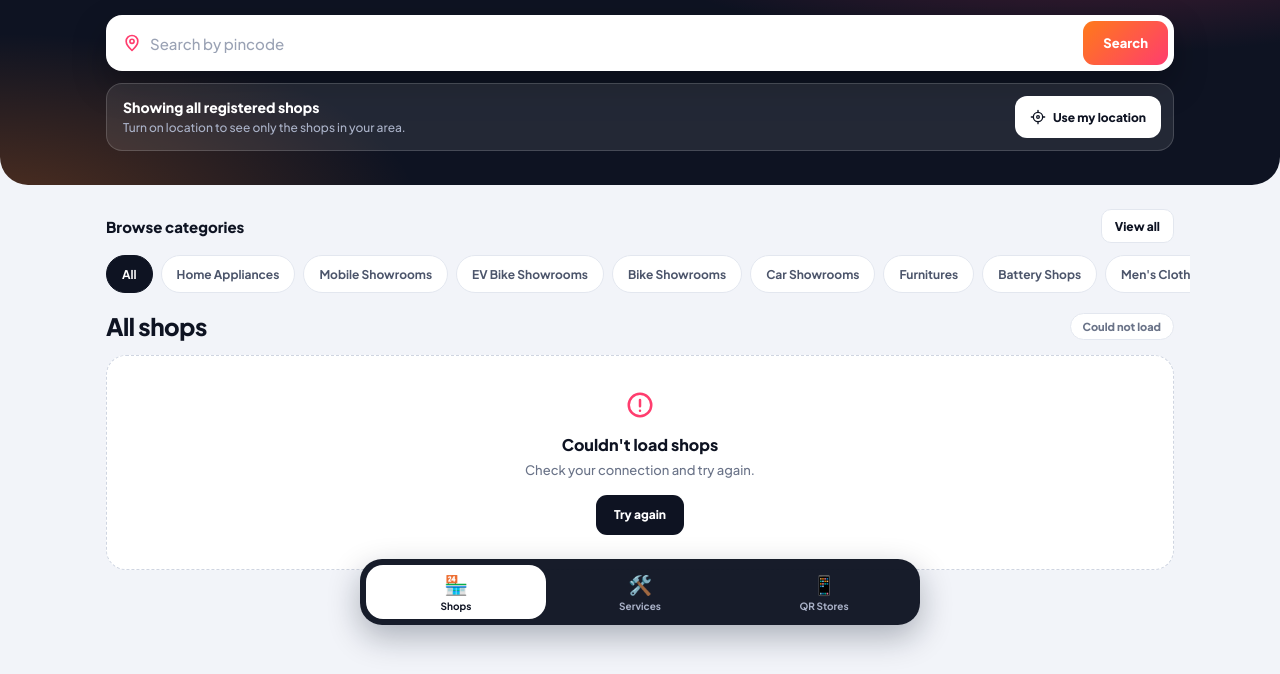
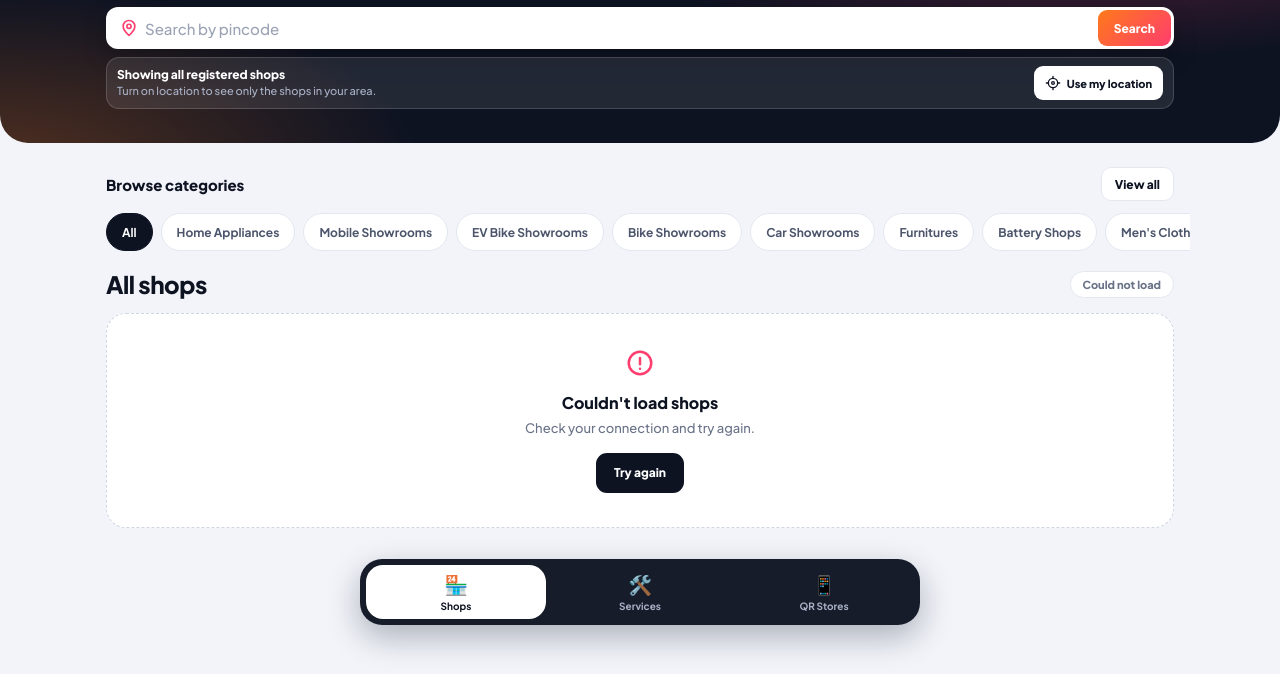
Before and after one commit to himansuresh-alt/pyncode-website, a plain HTML site: page shops.html in a window 1280 px wide. Shown: the part 165-839 px from the top of the page. After the commit the page ends 800 px from the top, so only its background shows below. Drawn offline with nearby package versions, Linux system fonts and the light colour scheme; no server answers.

Commit message:
Add files via upload

```diff
--- a/shops.html
+++ b/shops.html
@@ -75,19 +75,65 @@ a{color:inherit;text-decoration:none}
   max-width:600px;
 }
 
-.hero p{
-  display:none;
+.hero p{margin-top:8px;color:#aab2c8;font-size:14px}
+.search-box{
+  margin-top:12px;
+  display:flex;
+  gap:6px;
+  padding:3px;
+  background:#fff;
+  border-radius:12px;
+  box-shadow:0 10px 24px rgba(0,0,0,.22)
 }
-.search-box{margin-top:20px;display:flex;gap:8px;padding:6px;background:#fff;border-radius:16px;box-shadow:0 14px 34px rgba(0,0,0,.28)}
 .search-box .ic{width:20px;height:20px;align-self:center;margin-left:10px;color:var(--b2)}
 .pincode-input{flex:1;min-width:0;border:0;outline:0;background:transparent;color:var(--ink);font-size:15px;font-weight:600}
 .pincode-input::placeholder{color:#9aa2b4;font-weight:500}
-.search-btn{height:44px;padding:0 20px;border:0;border-radius:11px;background:linear-gradient(135deg,var(--b1),var(--b2));color:#fff;font-weight:800;font-size:13px;cursor:pointer}
-.loc-card{margin-top:12px;padding:12px 12px 12px 16px;display:flex;align-items:center;justify-content:space-between;gap:12px;background:rgba(255,255,255,.09);border:1px solid rgba(255,255,255,.16);border-radius:16px}
-.loc-title{font-size:14px;font-weight:800}
-.loc-status{margin-top:3px;font-size:12px;color:#aab2c8;line-height:1.45}
-.loc-status[data-type=error]{color:#ffb4c4}
-.loc-btn{flex-shrink:0;height:42px;padding:0 15px;display:inline-flex;align-items:center;gap:7px;border:0;border-radius:12px;background:#fff;color:var(--ink);font-size:12px;font-weight:800;cursor:pointer}
+.search-btn{
+  height:36px;
+  padding:0 16px;
+  border:0;
+  border-radius:9px;
+  background:linear-gradient(135deg,var(--b1),var(--b2));
+  color:#fff;
+  font-weight:800;
+  font-size:12px;
+  cursor:pointer
+}
+.loc-card{
+  margin-top:8px;
+  padding:8px 10px;
+  display:flex;
+  align-items:center;
+  justify-content:space-between;
+  gap:10px;
+  background:rgba(255,255,255,.09);
+  border:1px solid rgba(255,255,255,.16);
+  border-radius:13px
+}
+.loc-title{font-size:12px;font-weight:800}
+
+.loc-status{
+  margin-top:2px;
+  font-size:11px;
+  color:#aab2c8;
+  line-height:1.35
+}
+
+.loc-btn{
+  flex-shrink:0;
+  height:34px;
+  padding:0 11px;
+  display:inline-flex;
+  align-items:center;
+  gap:6px;
+  border:0;
+  border-radius:9px;
+  background:#fff;
+  color:var(--ink);
+  font-size:11px;
+  font-weight:800;
+  cursor:pointer
+}
 .loc-btn.active{background:rgba(255,255,255,.14);color:#fff;border:1px solid rgba(255,255,255,.3)}
 .loc-btn:disabled{opacity:.6;cursor:wait}
 .radius{margin-top:10px;display:flex;align-items:center;gap:8px;flex-wrap:wrap}
@@ -370,7 +416,6 @@ span.act {
 <section class="hero">
   <div class="wrap">
     <h1>Discover. Connect. Grow..</h1>
-    <p>Every business here is registered with Pyncode.in.</p>
 
     <div class="search-box">
       <svg class="ic" viewBox="0 0 24 24" fill="none" stroke="currentColor" stroke-width="2" stroke-linecap="round" stroke-linejoin="round" aria-hidden="true"><path d="M12 21s7-6.2 7-11a7 7 0 10-14 0c0 4.8 7 11 7 11z"/><circle cx="12" cy="10" r="2.5"/></svg>
```
